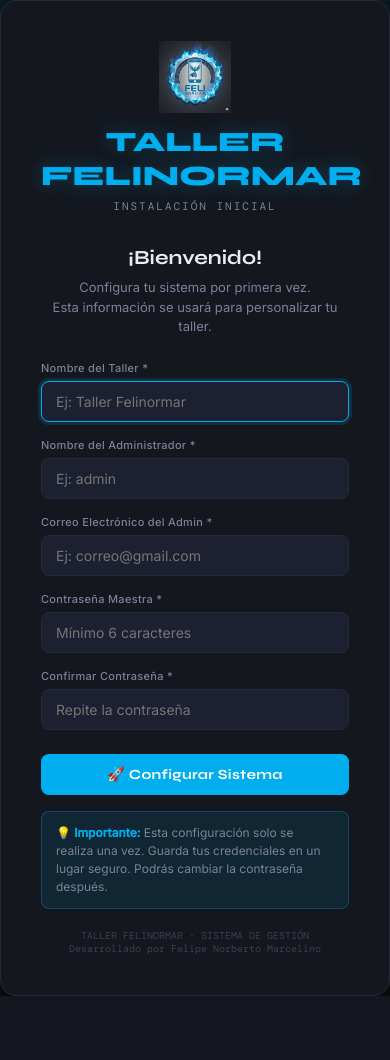
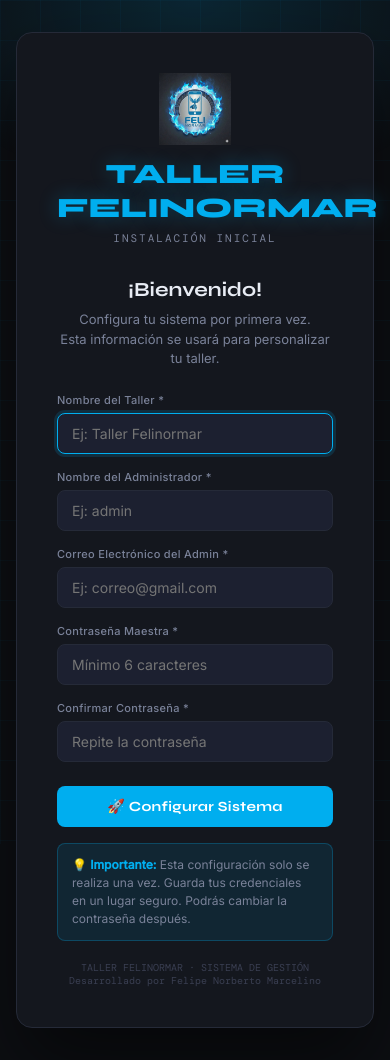
Before and after one commit to FeliNormar/taller_felinormar, a Flask app: page /setup in a window 390 px wide. Before the commit the page ends 996 px from the top, so only its background shows below. Run offline with Flask 3, Linux system fonts and the light colour scheme; data comes from the database, SQL or seed files in the repository; data that the repository does not hold is empty; some libraries are stand-ins or nearby versions.

Commit message:
fix: setup scrolleable en mobile y fallback si logo no carga

```diff
--- a/templates/setup.html
+++ b/templates/setup.html
@@ -20,10 +20,11 @@
       color: #e8ecf4;
       font-family: 'Inter', sans-serif;
       display: flex;
-      align-items: center;
+      align-items: flex-start;
       justify-content: center;
+      padding: 2rem 1rem;
       position: relative;
-      overflow: hidden;
+      overflow-y: auto;
     }
     body::before {
       content: '';
@@ -171,7 +172,10 @@
 <body>
   <div class="setup-card">
     <div class="brand">
-      <img src="/static/images/logo.png" alt="Felinormar" style="height:72px; width:auto; margin-bottom:12px; display:block; margin-left:auto; margin-right:auto;">
+      <img src="/static/images/logo.png" alt="Felinormar"
+           style="height:72px; width:auto; margin-bottom:12px; display:block; margin-left:auto; margin-right:auto;"
+           onerror="this.style.display='none'; document.getElementById('brand-emoji').style.display='block'">
+      <div id="brand-emoji" style="display:none; font-size:48px; margin-bottom:16px;">🔧</div>
       <div class="brand-name">TALLER FELINORMAR</div>
       <div class="brand-sub">Instalación Inicial</div>
     </div>
```
